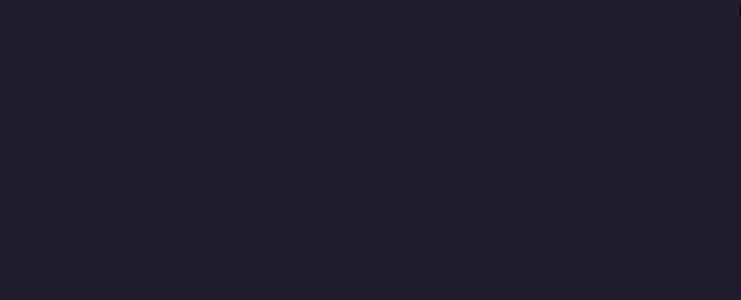
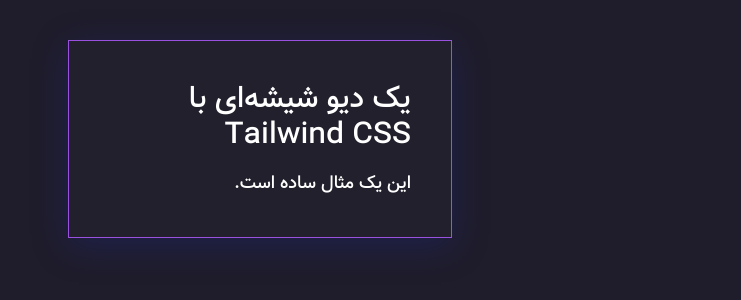
Before and after one commit to ShahriaryPrison/heysam, a Next.js app: page / in a window 1280 px wide. Shown: the top 300 px of the page, without its empty margins (539-1280 px from the left). Built offline with nearby package versions, Linux system fonts and the light colour scheme.

Commit message:
add glass compnent

```diff
--- a/src/components/Ui/Glass/index.jsx
+++ b/src/components/modules/Glass.jsx
@@ -1,12 +1,12 @@
 import React from "react";
 
-function Index() {
+function Glass() {
   return (
-    <div class="glass p-10">
+    <div className="glass p-10">
       <h1 class="text-3xl text-white">یک دیو شیشه‌ای با Tailwind CSS</h1>
       <p class="text-lg text-white mt-4">این یک مثال ساده است.</p>
     </div>
   );
 }
 
-export default Index;
+export default Glass;
--- a/src/pages/index.js
+++ b/src/pages/index.js
@@ -1,6 +1,10 @@
-
+import Glass from "@/components/modules/Glass";
 export default function Home() {
   return (
-    <section>index</section>
+    <section>
+      <div className="w-full max-w-96 py-10 mx-auto">
+        <Glass />
+      </div>
+    </section>
   );
 }
--- a/src/styles/globals.css
+++ b/src/styles/globals.css
@@ -47,12 +47,11 @@ body {
   padding: 0;
   box-sizing: border-box;
   user-select: none;
-  background-color: #1F1D2B;
+  background-color: #1f1d2b;
 }
 .glass {
-  background: rgba(255, 255, 255, 0.15);
-  backdrop-filter: blur(10px);
-  border-radius: 10px;
-  border: 1px solid rgba(255, 255, 255, 0.18);
+  background: rgba(255, 255, 255, 0.014);
+  backdrop-filter: blur(1110px);
+  border: 1px solid rgb(155, 81, 224);
   box-shadow: 0 8px 32px 0 rgba(31, 38, 135, 0.37);
 }
```
